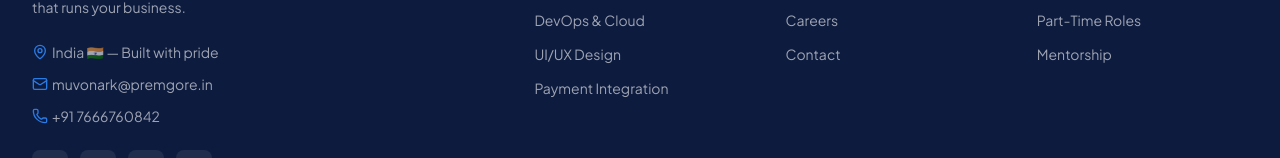
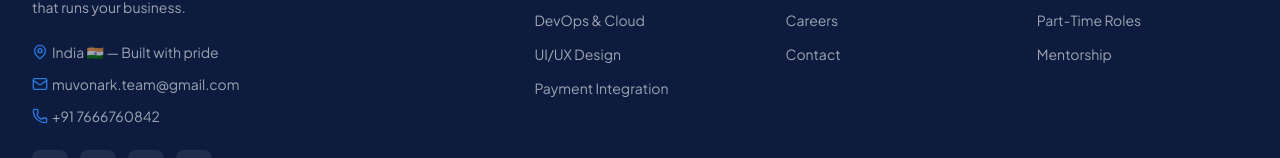
Before and after one commit to premgore/muvonark-website, a React (Vite) app: page /contact in a window 1280 px wide. Shown: the part 1544-1702 px from the top of the page. Built offline with nearby package versions, Linux system fonts and the light colour scheme.

Commit message:
Updated contact email and Apps Script URL

```diff
--- a/src/app/components/Footer.tsx
+++ b/src/app/components/Footer.tsx
@@ -63,7 +63,7 @@ export function Footer() {
             </div>
             <div className="flex items-center gap-1 mb-3">
               <Mail className="w-4 h-4 text-[#2B7BE5] flex-shrink-0" />
-              <span className="text-white/60 text-sm">muvonark@premgore.in</span>
+              <span className="text-white/60 text-sm">muvonark.team@gmail.com</span>
             </div>
             <div className="flex items-center gap-1 mb-6">
               <Phone className="w-4 h-4 text-[#2B7BE5] flex-shrink-0" />
```
